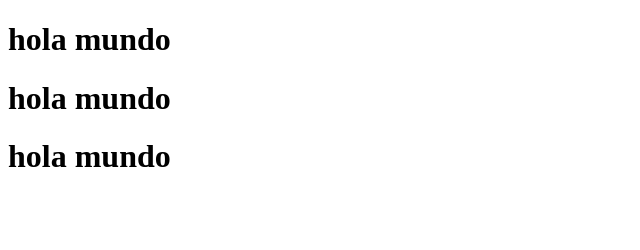
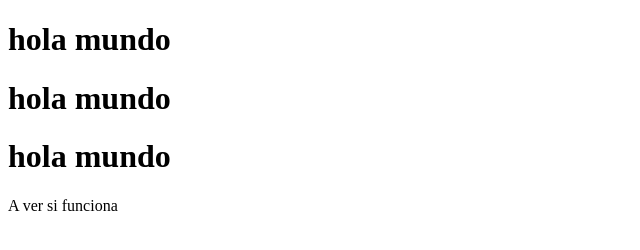
Before and after one commit to fedecolettok/mi_primer_despliegue, a plain HTML site: page index.html in a window 1280 px wide. Shown: the whole page, without its empty margins (0-640 px from the left). Drawn offline with Linux system fonts and the light colour scheme.

Commit message:
prueba 1

```diff
--- a/index.html
+++ b/index.html
@@ -12,5 +12,7 @@
     <h1>hola mundo</h1>
     <h1>hola mundo</h1>
 
+    <p>A ver si funciona</p>
+
 </body>
 </html>
```
